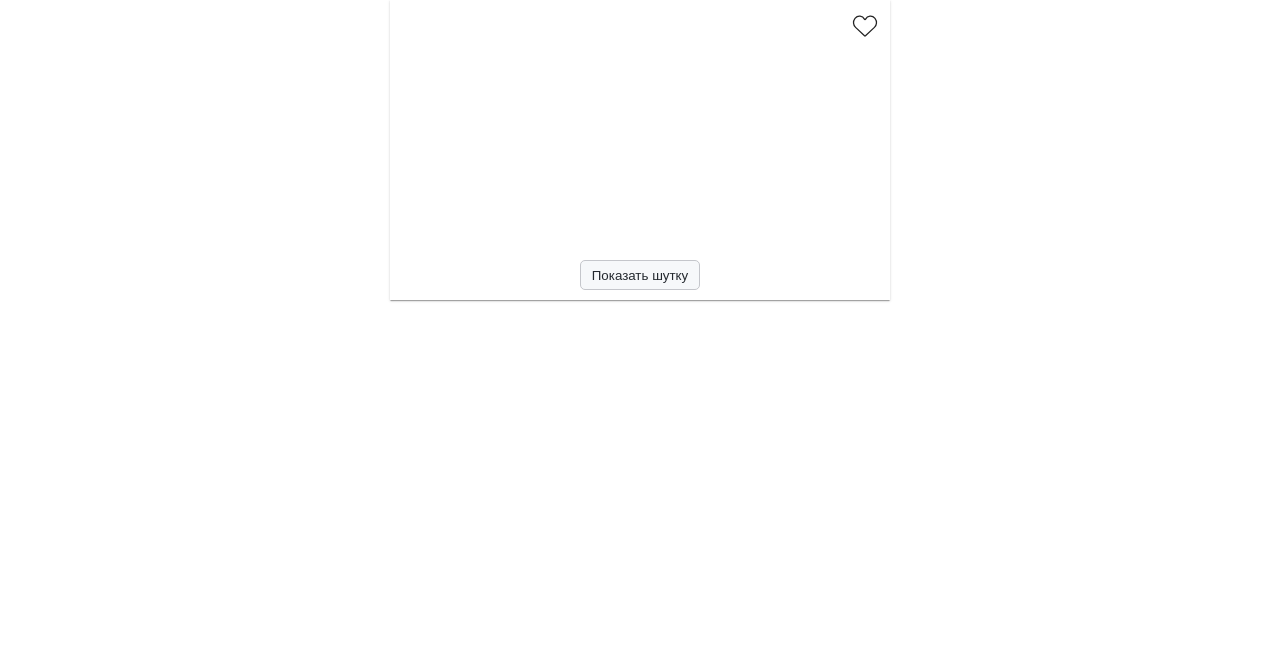
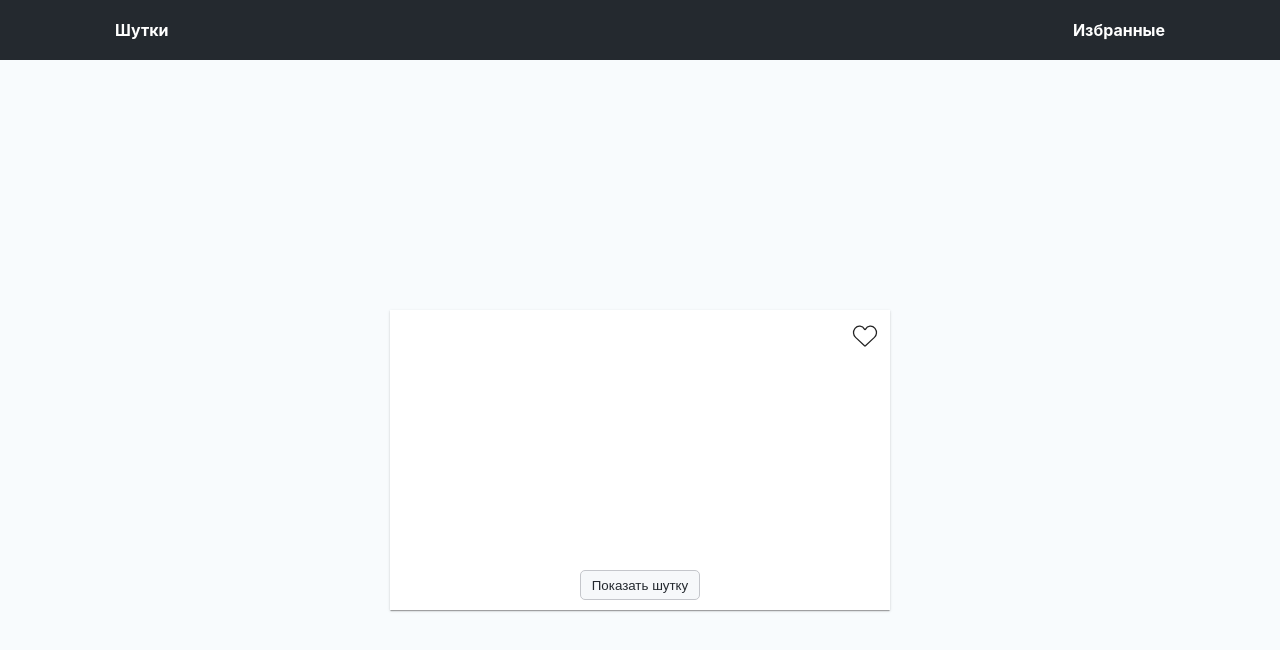
Before and after one commit to Bakirovildar/icwt, a React (Create React App) app: page / in a window 1280 px wide. Shown: the top 650 px of the page. Built offline with nearby package versions, Linux system fonts and the light colour scheme; the HTML template or start-up script is replaced by a standard one.

Commit message:
добавил header

```diff
--- a/src/App.tsx
+++ b/src/App.tsx
@@ -1,10 +1,12 @@
 import React from 'react';
 import './App.css';
 import HomePage from "./content/HomePage/HomePage";
+import Header from "./content/Header/Header";
 
 function App() {
   return (
     <div className="App">
+        <Header/>
         <HomePage/>
     </div>
   );
--- /dev/null
+++ b/src/components/buttons/ButtonNav.tsx
@@ -0,0 +1,13 @@
+import React from 'react';
+import {IButtonNav} from "../../types/interface";
+import { ButtonWrapper } from './styledButtons';
+
+function ButtonNav({title}: IButtonNav) {
+    return (
+        <ButtonWrapper>
+            {title}
+        </ButtonWrapper>
+    );
+}
+
+export default ButtonNav;
--- /dev/null
+++ b/src/components/buttons/styledButtons.ts
@@ -0,0 +1,15 @@
+import styled from "styled-components";
+
+export const ButtonWrapper = styled.div`
+  padding: 0 15px;
+  height: 30px;
+  display: flex;
+  align-items: center;
+  color: #FFFF;
+  font-weight: 700;
+  cursor: pointer;
+
+  &:hover {
+    color: rgba(219, 241, 253, 0.51)
+  }
+`
--- /dev/null
+++ b/src/content/Header/Header.tsx
@@ -0,0 +1,26 @@
+import React from 'react';
+import styled from "styled-components";
+import ButtonNav from "../../components/buttons/ButtonNav";
+
+const HeaderWrapper = styled.header`
+  width: 100%;
+  display: flex;
+  justify-content: space-between;
+  align-items: center;
+  box-sizing: border-box;
+  padding: 0 100px;
+  height: 60px;
+  background: #24292F;
+`
+
+
+function Header() {
+    return (
+        <HeaderWrapper>
+            <ButtonNav title={'Шутки'}/>
+            <ButtonNav title={'Избранные'}/>
+        </HeaderWrapper>
+    );
+}
+
+export default Header;
--- a/src/content/HomePage/HomePage.tsx
+++ b/src/content/HomePage/HomePage.tsx
@@ -4,8 +4,11 @@ import CardComponent from "../../components/CardComponent/CardComponent";
 
 const HomeWrapper = styled.div`
   width: 100%;
+  height: 100vh;
+  background: rgba(241, 247, 252, 0.51);
   display: flex;
   justify-content: center;
+  align-items: center;
 `
 
 function HomePage() {
--- /dev/null
+++ b/src/types/interface.ts
@@ -0,0 +1,3 @@
+export interface IButtonNav {
+    title: string
+}
```
